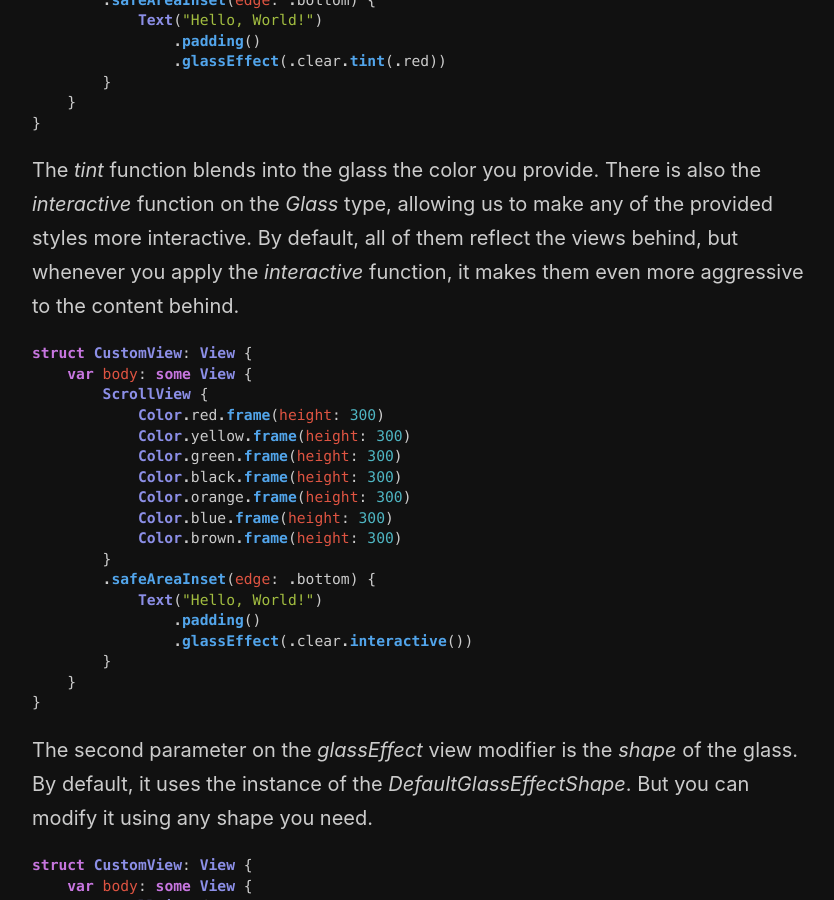
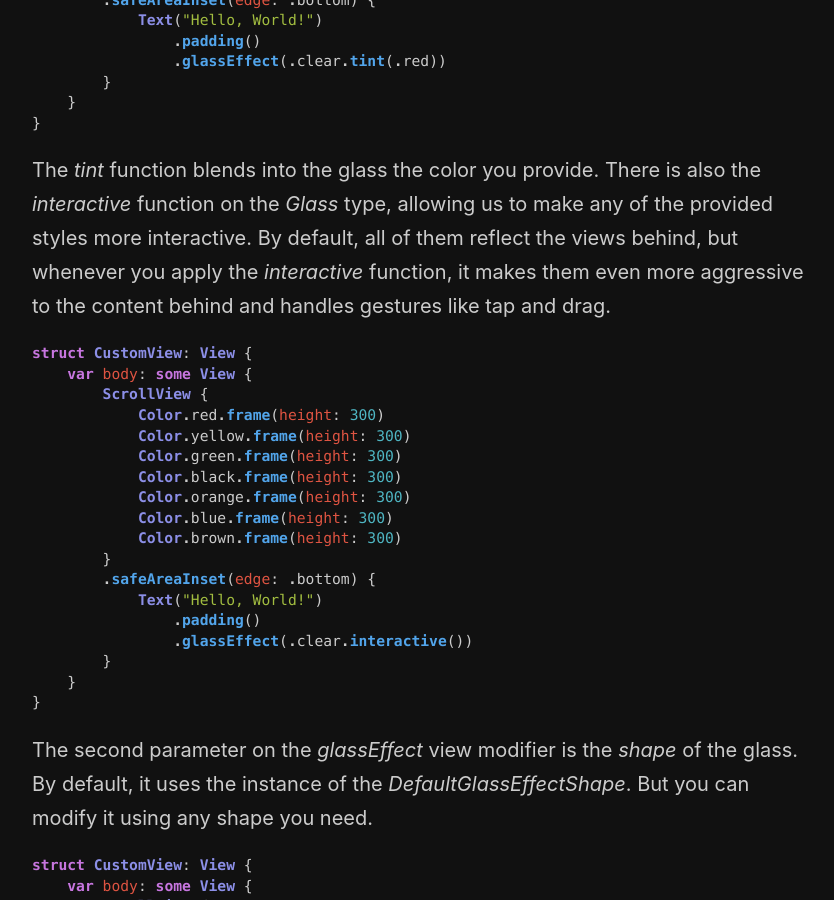
Before and after one commit to mecid/mecid.github.io, a Jekyll site: the page built from _posts/2025-07-16-glassifying-custom-swiftui-views.md, in a window 1280 px wide and 900 px high, scrolled down 2705 px. Shown: the whole window, without its empty margins (218-1052 px from the left). Built offline with Jekyll 4.4.1, drawn with Linux system fonts in a browser that asks for light colours.

Commit message:
custom glass post tuned

````diff
--- a/_posts/2025-07-16-glassifying-custom-swiftui-views.md
+++ b/_posts/2025-07-16-glassifying-custom-swiftui-views.md
@@ -88,7 +88,7 @@ struct CustomView: View {
 }
 ```
 
-The *tint* function blends into the glass the color you provide. There is also the *interactive* function on the *Glass* type, allowing us to make any of the provided styles more interactive. By default, all of them reflect the views behind, but whenever you apply the *interactive* function, it makes them even more aggressive to the content behind.
+The *tint* function blends into the glass the color you provide. There is also the *interactive* function on the *Glass* type, allowing us to make any of the provided styles more interactive. By default, all of them reflect the views behind, but whenever you apply the *interactive* function, it makes them even more aggressive to the content behind and handles gestures like tap and drag.
 
 ```swift
 struct CustomView: View {
````
